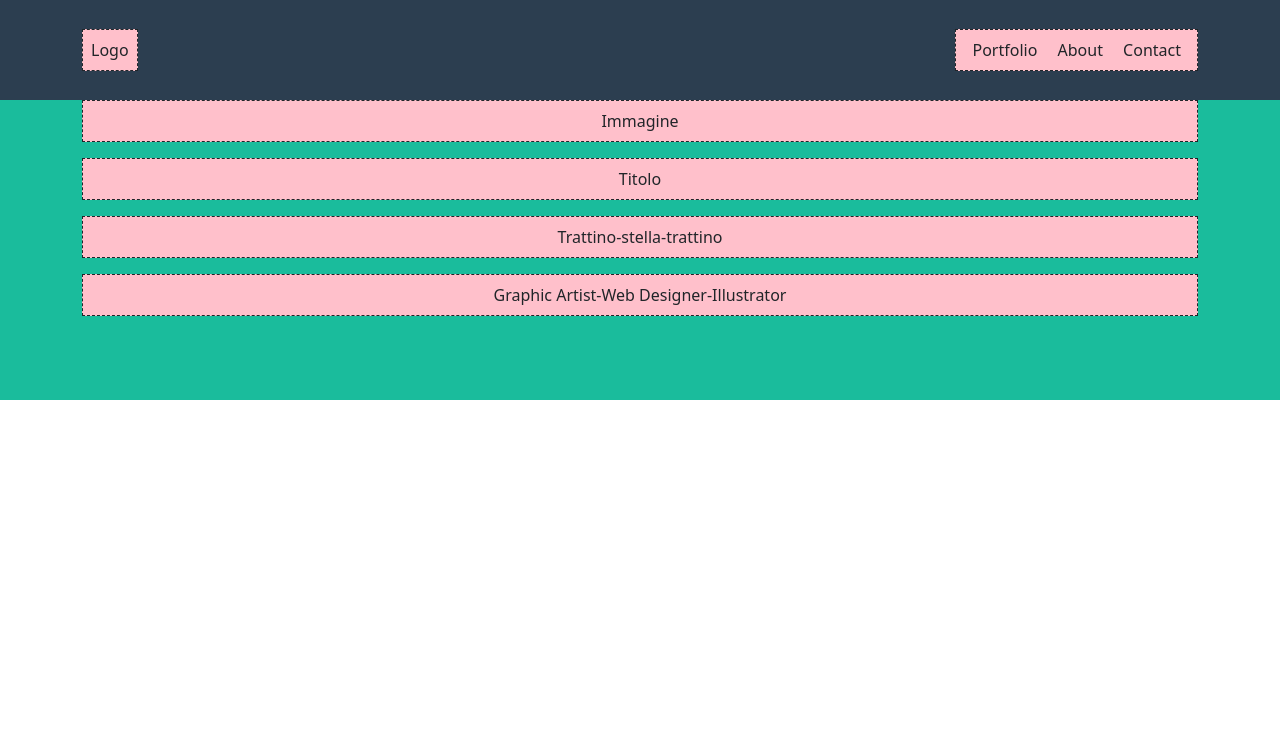
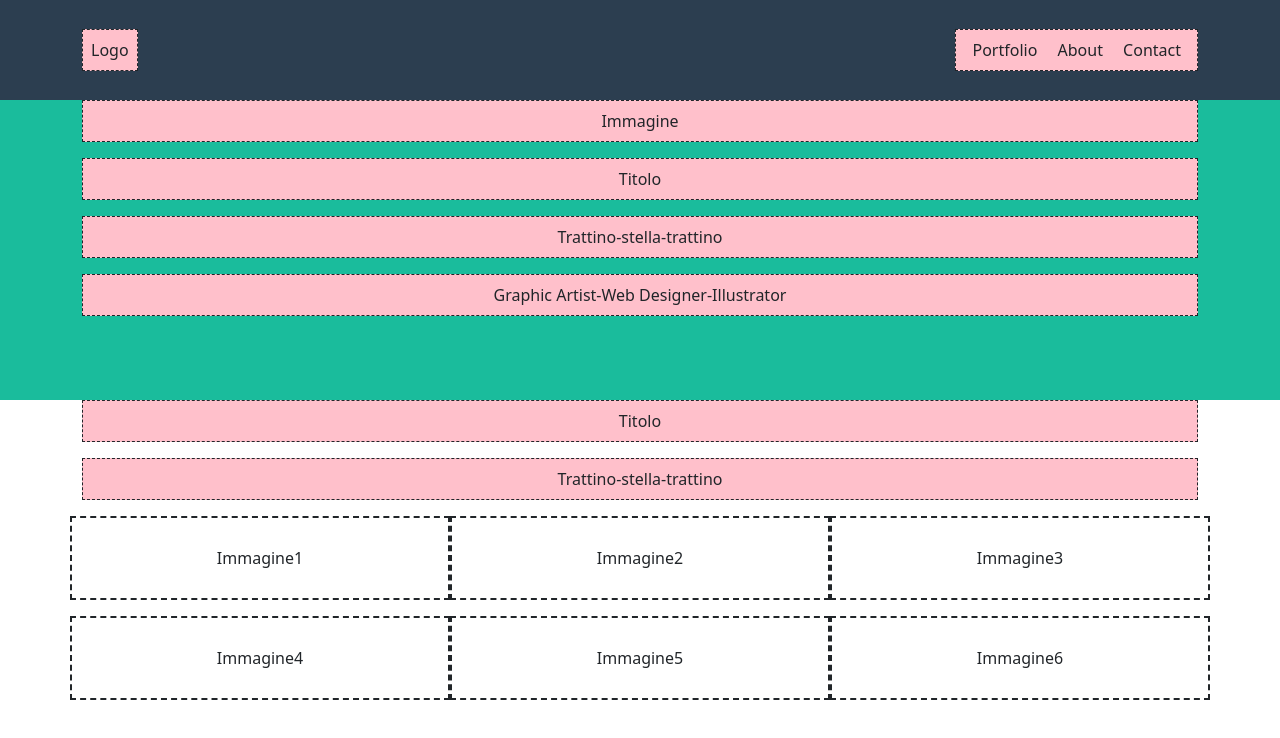
Before and after one commit to AlessandroIacovella95/html-css-bootstrap-freelancer, a plain HTML site: page index.html in a window 1280 px wide. Drawn offline with nearby package versions, Linux system fonts and the light colour scheme.

Commit message:
feat:add portfolio section

```diff
--- a/css/style.css
+++ b/css/style.css
@@ -1,5 +1,8 @@
 .bordered{
     border: 2px dashed currentColor;
+    text-align: center;
+    line-height: 80px;
+    min-height: 80px;
 }
 
 img{
@@ -11,9 +14,12 @@ img{
     height: 100px;
 }
 
-#jumbotron{
+#jumbotron, #portfolio, #about{
+    min-height: 300px;
+}
+
+section:nth-child(odd){
     background-color: #1ABC9C;
-    min-height: 300px;
 }
 
 .box{
--- a/index.html
+++ b/index.html
@@ -42,12 +42,42 @@
                 <div class="box mb-3">
                     Graphic Artist-Web Designer-Illustrator
                 </div>
+            </div>
+        </section>
+
+        <section id="portfolio">
+            <div class="container">
+                <div class="box mb-3">
+                    Titolo
+                </div>
+                <div class="box mb-3">
+                    Trattino-stella-trattino
+                </div>
+                <div class="row">
+                    <div class="col-12 col-md-6 col-lg-4 mb-3 bordered">
+                        Immagine1
+                    </div>
+                    <div class="col-12 col-md-6 col-lg-4 mb-3 bordered">
+                        Immagine2
+                    </div>
+                    <div class="col-12 col-md-6 col-lg-4 mb-3 bordered">
+                        Immagine3
+                    </div>
+
+                    <div class="col-12 col-md-6 col-lg-4 mb-3 bordered">
+                        Immagine4
+                    </div>
+                    <div class="col-12 col-md-6 col-lg-4 mb-3 bordered">
+                        Immagine5
+                    </div>
+                    <div class="col-12 col-md-6 col-lg-4 mb-3 bordered">
+                        Immagine6
+                    </div>
+                </div>
+            </div>
+        </section>
 
 
-
-            </div>
-
-        </section>
     </main>
 </body>
 </html>
```
